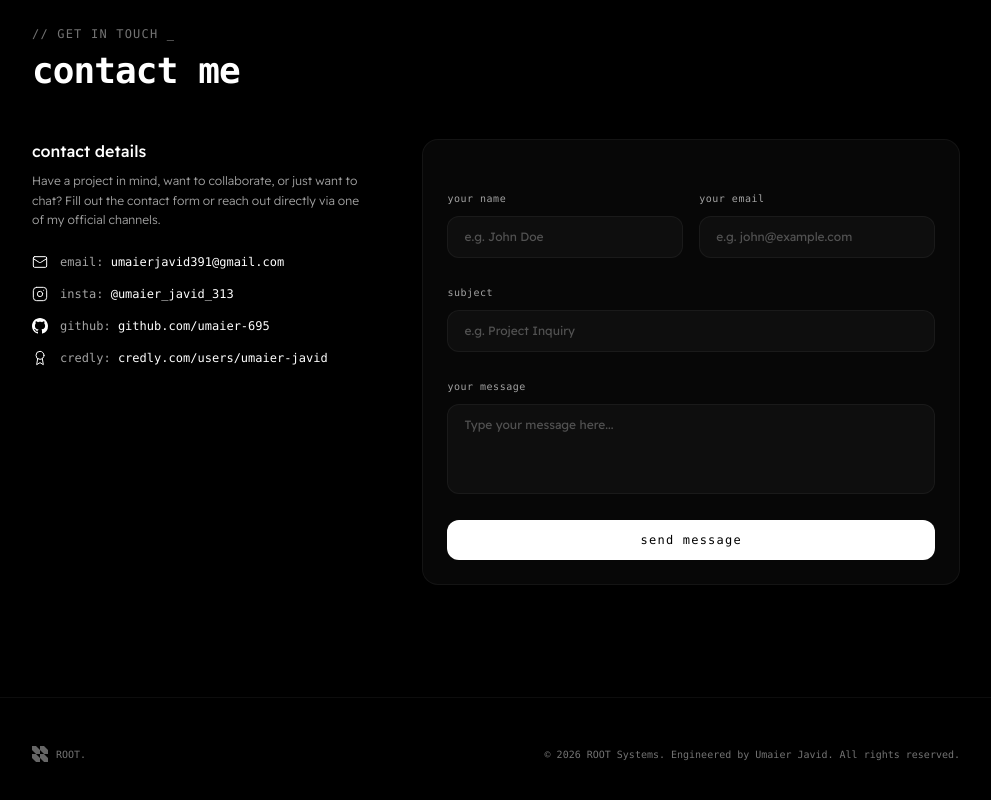
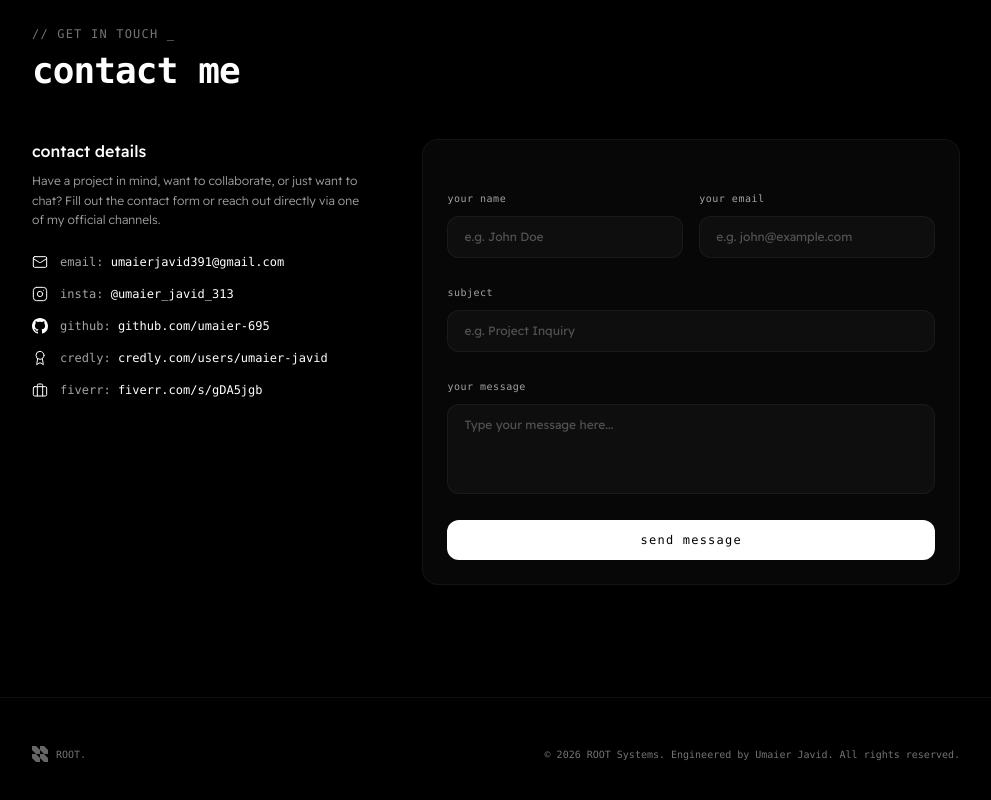
Before and after one commit to umaier-695/root-website, a React (Vite) app: page / in a window 1280 px wide. Shown: the part 7309-8109 px from the top of the page, without its empty margins (144-1135 px from the left). Built offline with nearby package versions, Linux system fonts and the light colour scheme.

Commit message:
feat: bind InteractiveWord to mobile navigation tabs and buttons, add Fiverr link

```diff
--- a/src/App.tsx
+++ b/src/App.tsx
@@ -702,7 +702,9 @@ export default function App() {
                 <div className="text-left">
                   <div className={`text-xs font-mono tracking-widest font-semibold ${
                     currentPage === page ? 'text-black' : 'text-white'
-                  }`}>{label}</div>
+                  }`}>
+                    <InteractiveWord word={label} active={currentPage === page} />
+                  </div>
                   <div className={`text-[10px] mt-0.5 ${
                     currentPage === page ? 'text-black/60' : 'text-neutral-500'
                   }`}>{sub}</div>
@@ -725,7 +727,7 @@ export default function App() {
               <svg xmlns="http://www.w3.org/2000/svg" fill="none" viewBox="0 0 24 24" strokeWidth="1.5" stroke="currentColor" className="w-3.5 h-3.5">
                 <path strokeLinecap="round" strokeLinejoin="round" d="M13.19 8.688a4.5 4.5 0 0 1 1.242 7.244l-4.5 4.5a4.5 4.5 0 0 1-6.364-6.364l1.757-1.757m13.35-.622 1.757-1.757a4.5 4.5 0 0 0-6.364-6.364l-4.5 4.5a4.5 4.5 0 0 1 1.242 7.244" />
               </svg>
-              contact me
+              <InteractiveWord word="contact me" active={true} />
             </a>
           </div>
         </div>
@@ -1000,6 +1002,14 @@ export default function App() {
                     <InteractiveWord word="credly:" /> <a href="https://www.credly.com/users/umaier-javid" target="_blank" rel="noopener noreferrer" className="text-white hover:underline"><InteractiveWord word="credly.com/users/umaier-javid" /></a>
                   </span>
                 </div>
+                <div className="flex items-center gap-3">
+                  <span className="shrink-0 text-white">
+                    <svg xmlns="http://www.w3.org/2000/svg" viewBox="0 0 24 24" fill="none" stroke="currentColor" strokeWidth="1.5" strokeLinecap="round" strokeLinejoin="round" className="w-4 h-4"><rect width="20" height="14" x="2" y="7" rx="2" ry="2"/><path d="M16 21V5a2 2 0 0 0-2-2h-4a2 2 0 0 0-2 2v16"/></svg>
+                  </span>
+                  <span>
+                    <InteractiveWord word="fiverr:" /> <a href="https://www.fiverr.com/s/gDA5jgb" target="_blank" rel="noopener noreferrer" className="text-white hover:underline"><InteractiveWord word="fiverr.com/s/gDA5jgb" /></a>
+                  </span>
+                </div>
               </div>
             </div>
 
@@ -1137,7 +1147,7 @@ export default function App() {
         className="md:hidden fixed bottom-6 right-6 z-40 flex items-center justify-center gap-2 bg-white text-black font-semibold rounded-full px-5 py-3 shadow-2xl shadow-black border border-white/20 active:scale-95 transition-transform"
       >
         <svg xmlns="http://www.w3.org/2000/svg" viewBox="0 0 24 24" fill="none" stroke="currentColor" strokeWidth="2" strokeLinecap="round" strokeLinejoin="round" className="w-4 h-4"><rect width="20" height="16" x="2" y="4" rx="2"/><path d="m22 7-8.97 5.7a1.94 1.94 0 0 1-2.06 0L2 7"/></svg>
-        <span className="text-xs font-mono tracking-wider uppercase">contact</span>
+        <InteractiveWord word="contact" active={true} className="text-xs font-mono tracking-wider uppercase" />
       </motion.a>
 
       {/* Mobile bottom pill nav removed — hamburger menu used instead */}
```
